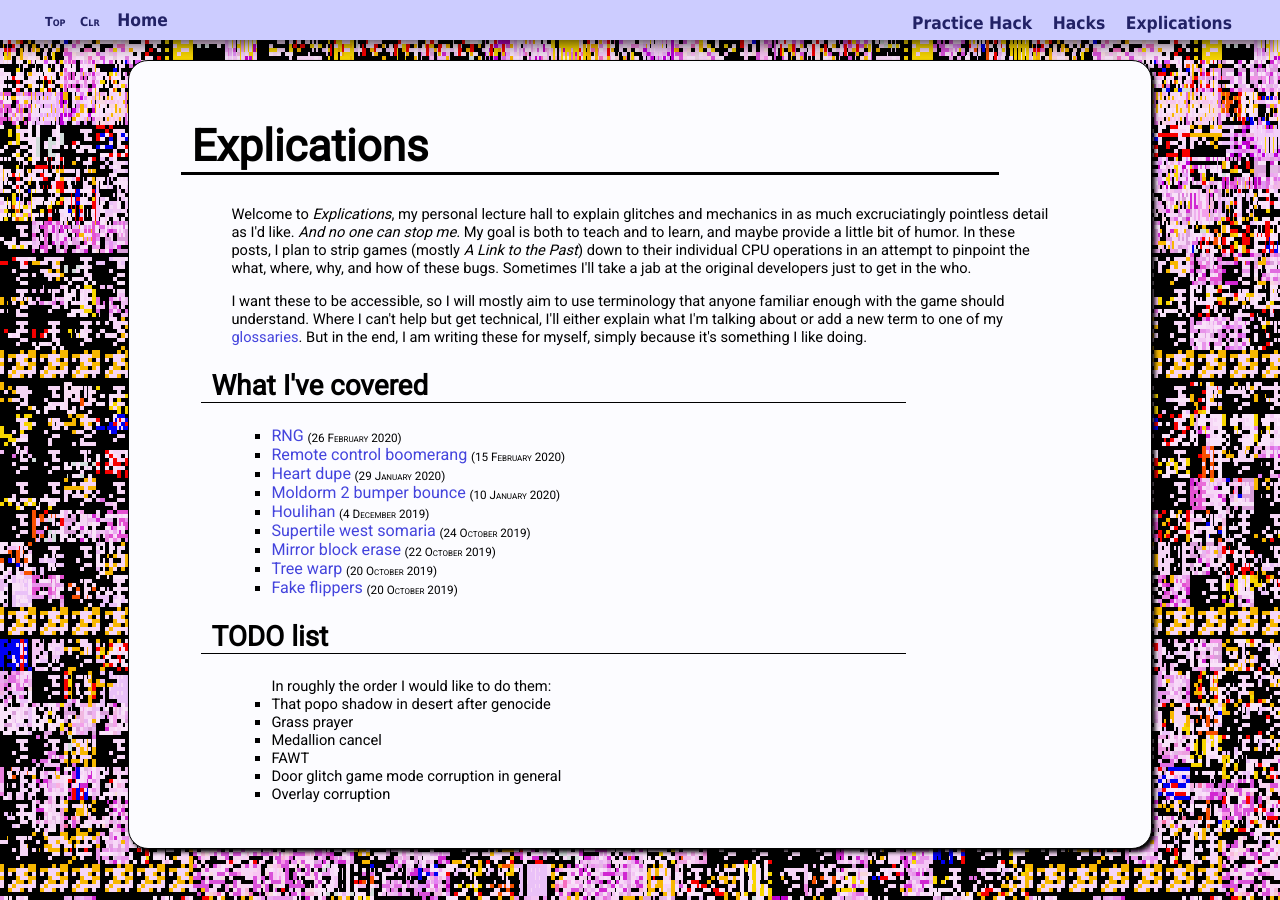
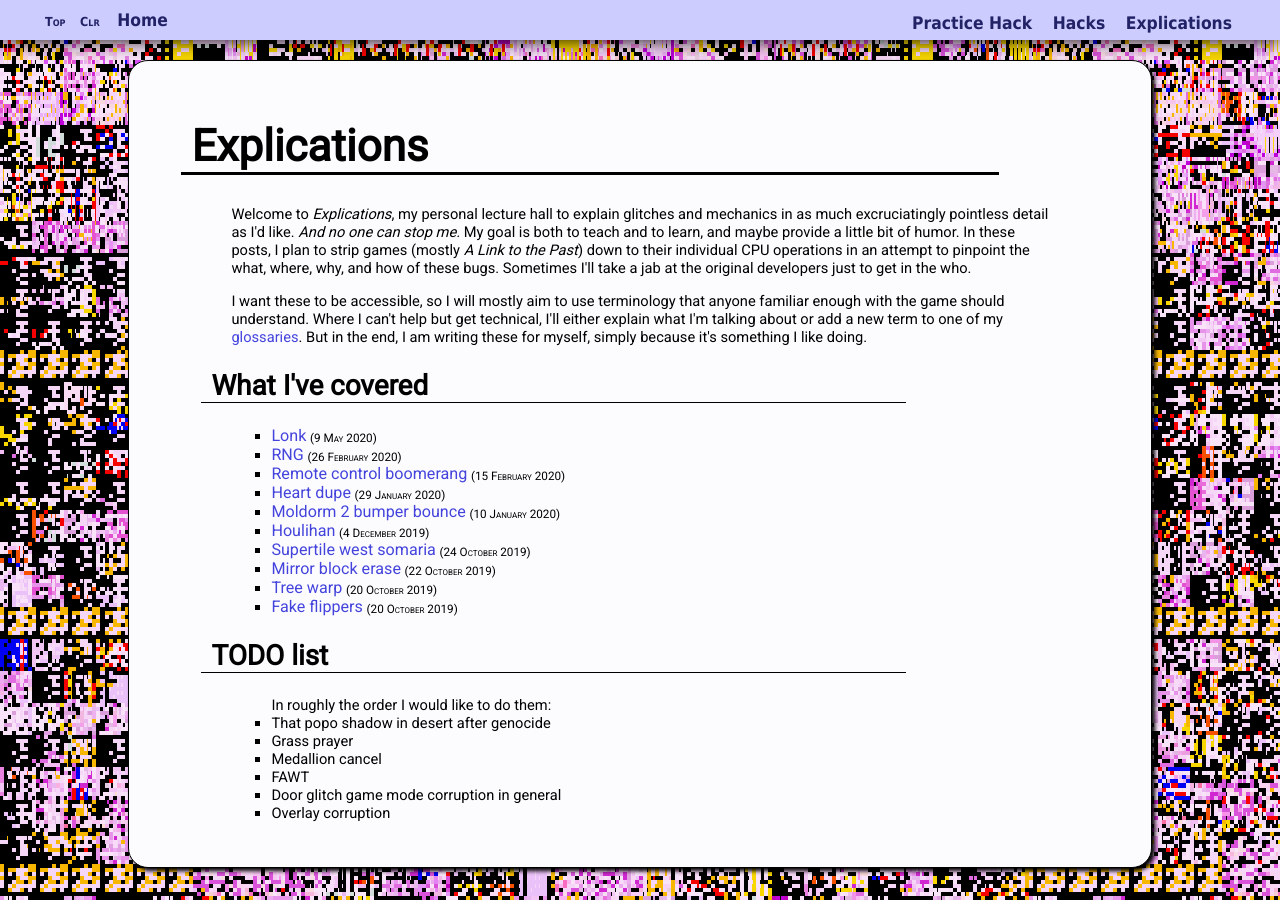
Before and after one commit to spannerisms/spannerisms.github.io, a Jekyll site: the page built from explication.html, in a window 1280 px wide. Built offline with Jekyll 4.4.1, drawn with Linux system fonts in a browser that asks for light colours.

Commit message:
Update explication.html

```diff
--- a/explication.html
+++ b/explication.html
@@ -10,6 +10,7 @@ background: glitchybg
 
 	<h2>What I've covered</h2>
 	<ul class="postlist">
+		<li><a href="lonk">Lonk</a> <span class="date">(9 May 2020)</span></li>
 		<li><a href="lttprng">RNG</a> <span class="date">(26 February 2020)</span></li>
 		<li><a href="remoteboom">Remote control boomerang</a> <span class="date">(15 February 2020)</span></li>
 		<li><a href="heartdupe">Heart dupe</a> <span class="date">(29 January 2020)</span></li>
```
